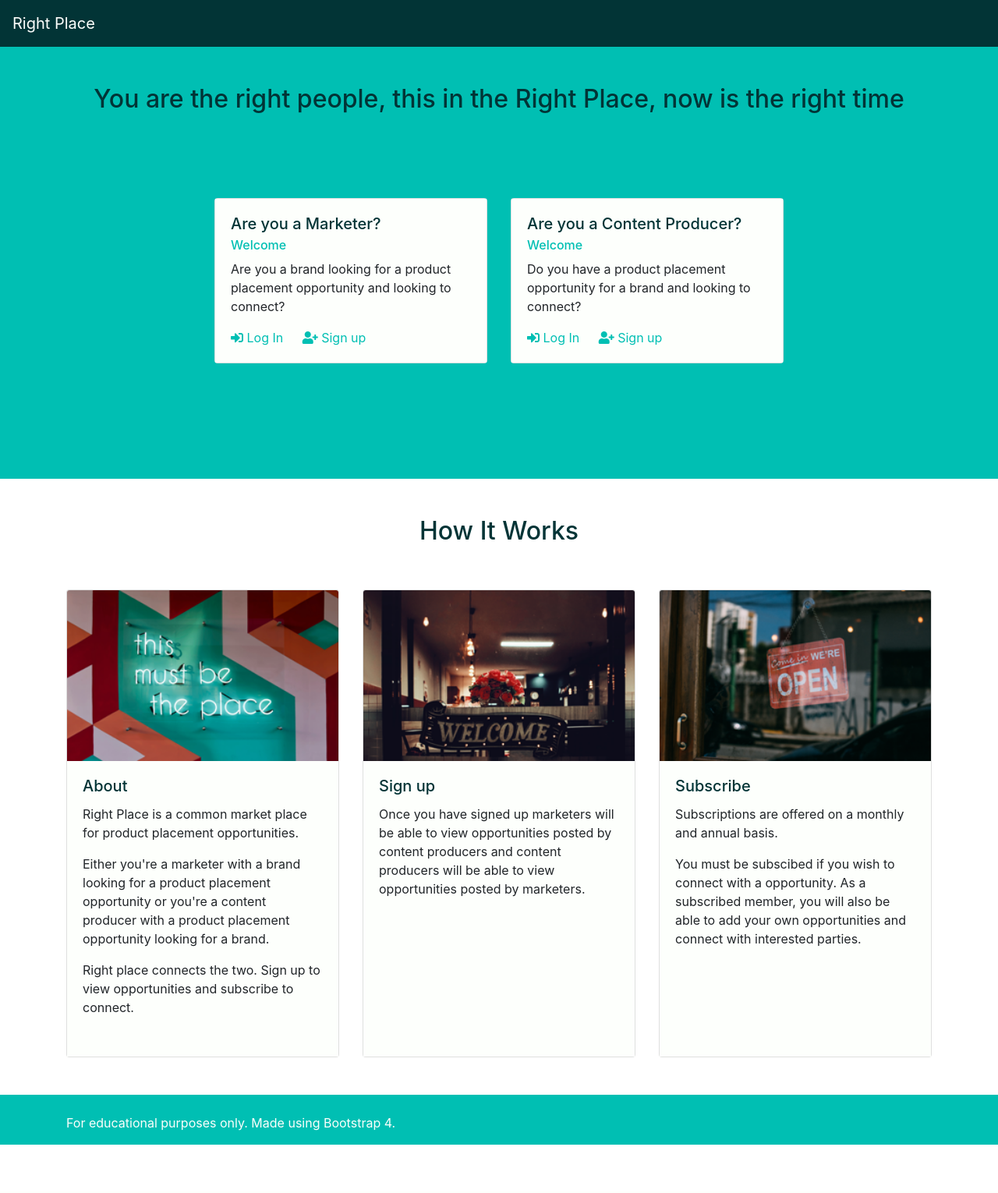
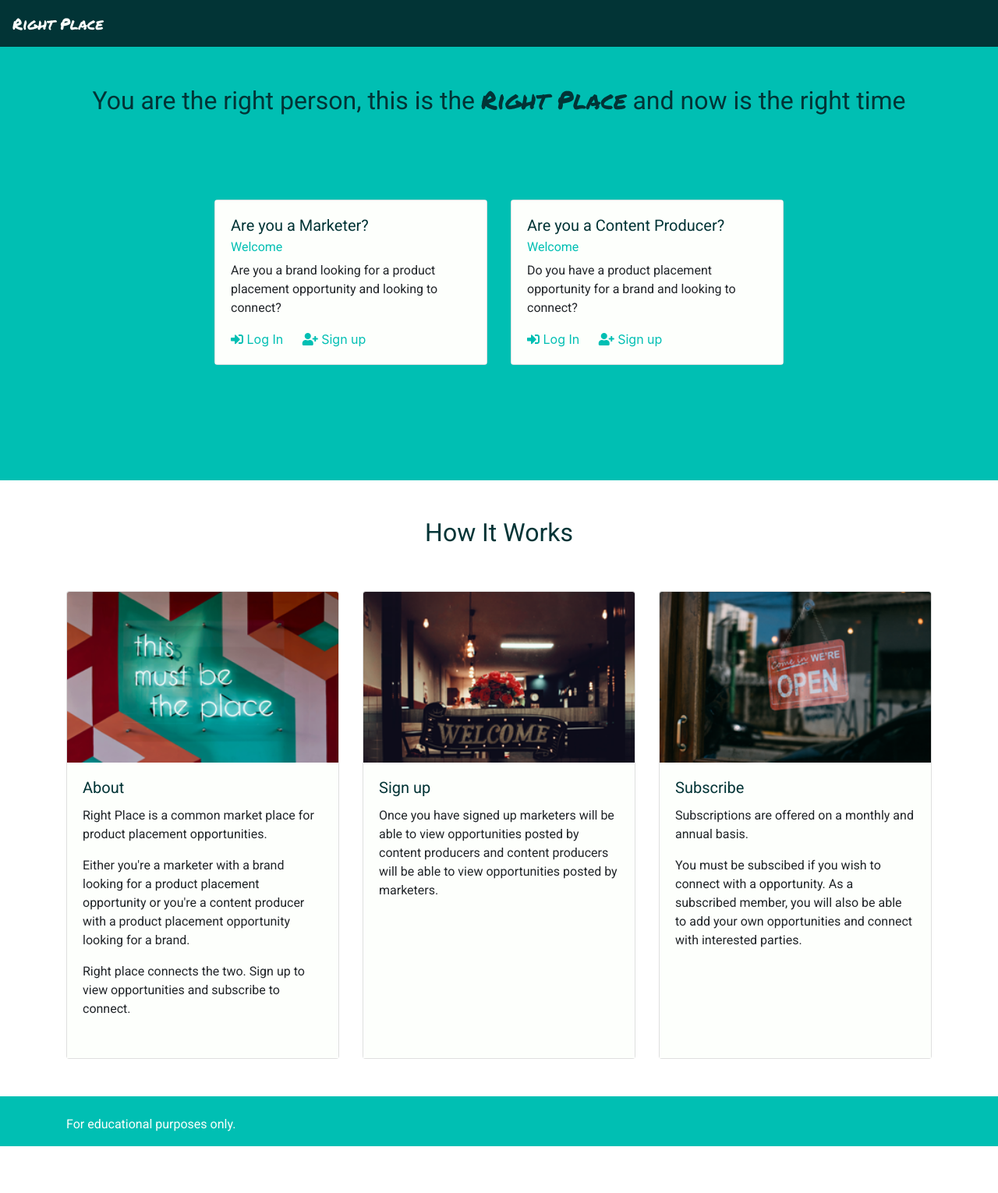
Before and after one commit to al3xk3nny/stream2_project2, a Django app: page / in a window 1280 px wide. Shown: the whole page at 78% size. Before the commit the page ends 1468 px from the top, so only its background shows below. Run offline with Django 3.2, Linux system fonts and the light colour scheme; some libraries are stand-ins or nearby versions.

Commit message:
Added Google Fonts

```diff
--- a/static/css/style.css
+++ b/static/css/style.css
@@ -23,7 +23,16 @@ a:hover {
 
 /* Styling for text colour*/
 
-    /* General styling*/
+    #brand {
+        font-family: 'Permanent Marker', cursive;
+    }
+
+    /* General styling font family*/
+    h1, h2, h3, h4, h5, h6, p {
+        font-family: 'Roboto', sans-serif;
+    }
+
+    /* General styling font colour*/
     h1, h2, h3, h4 {
         color: #023436;
     }
--- a/templates/base.html
+++ b/templates/base.html
@@ -15,6 +15,10 @@
         <!-- Bootstrap v4.1.3 CSS
     -------------------- -->
         <link rel="stylesheet" href="{% static 'css/bootstrap.min.css' %}" type="text/css" />
+
+        <!-- Google Font
+    -------------------- -->
+        <link href="https://fonts.googleapis.com/css?family=Permanent+Marker|Roboto" rel="stylesheet">
 
         <!-- Font Awsome
     -------------------- -->
@@ -45,9 +49,9 @@
 
             <nav class="navbar fixed-top navbar_size navbar_col">
                 {% if user.is_authenticated %}
-                    <a class="navbar-brand" href="{% url 'read_posts' %}">Right Place</a>
+                    <a id="brand" class="navbar-brand" href="{% url 'read_posts' %}">Right Place</a>
                 {% else %}
-                    <a class="navbar-brand noclick" href="{% url 'read_posts' %}">Right Place</a>
+                    <a id="brand" class="navbar-brand noclick" href="{% url 'read_posts' %}">Right Place</a>
                 {% endif %}
 
                 <ul class="nav">
--- a/templates/index.html
+++ b/templates/index.html
@@ -8,7 +8,7 @@
         <div class="container">
             <div class="row pt-5">
                 <div class="col-12">
-                    <h2 class="text-center">You are the right people, this in the Right Place, now is the right time</h2>
+                    <h2 class="text-center">You are the right person, this is the <span id="brand">Right Place</span> and now is the right time</h2>
                 </div>
             </div>
 
@@ -92,7 +92,7 @@
         <div class="container">
             <div class="row">
                 <div class="col-12">
-                    <p class=" mt-4 index-footer-text_col">For educational purposes only. Made using Bootstrap 4.</p>
+                    <p class=" mt-4 index-footer-text_col">For educational purposes only.</p>
                 </div>
             </div>
         </div>
```
